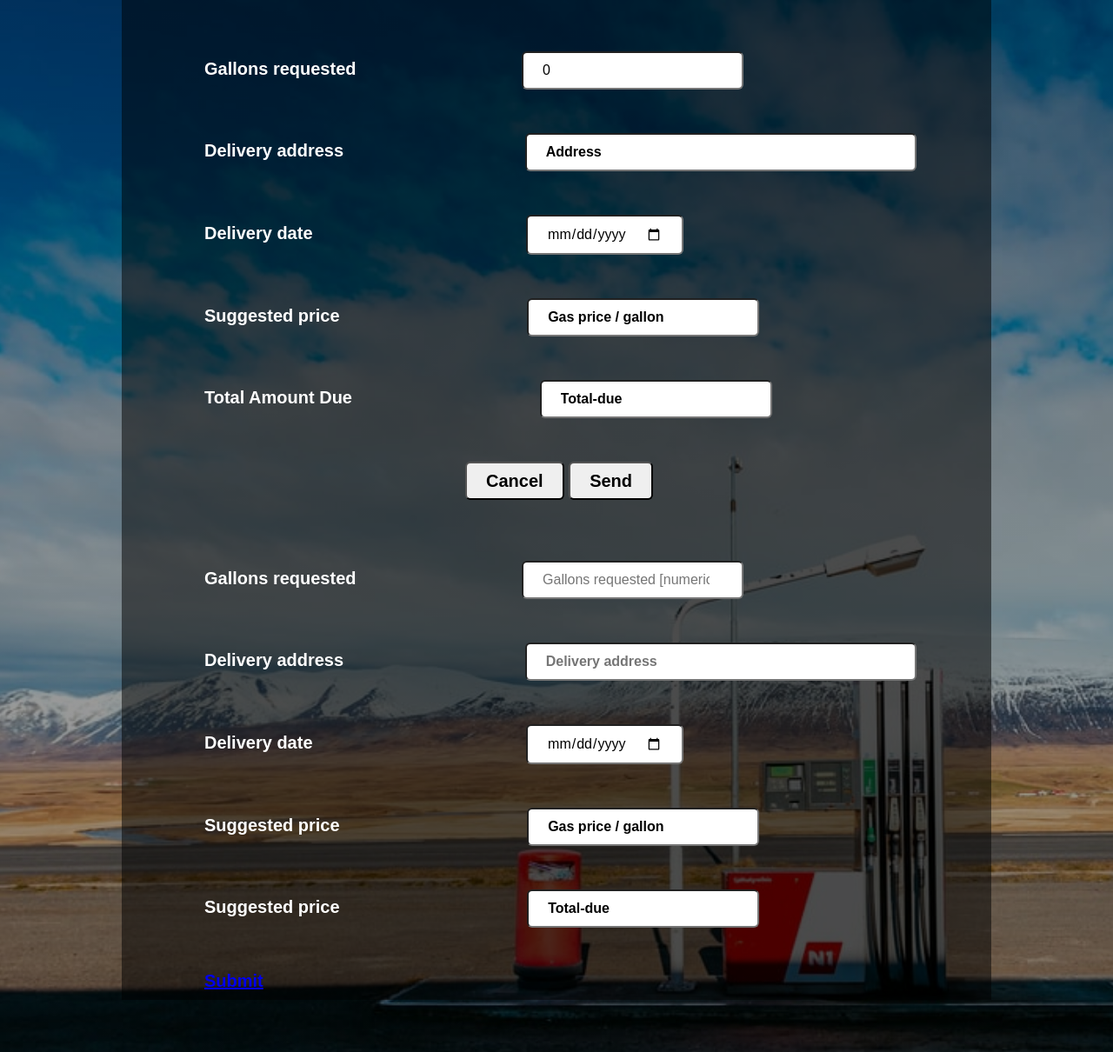
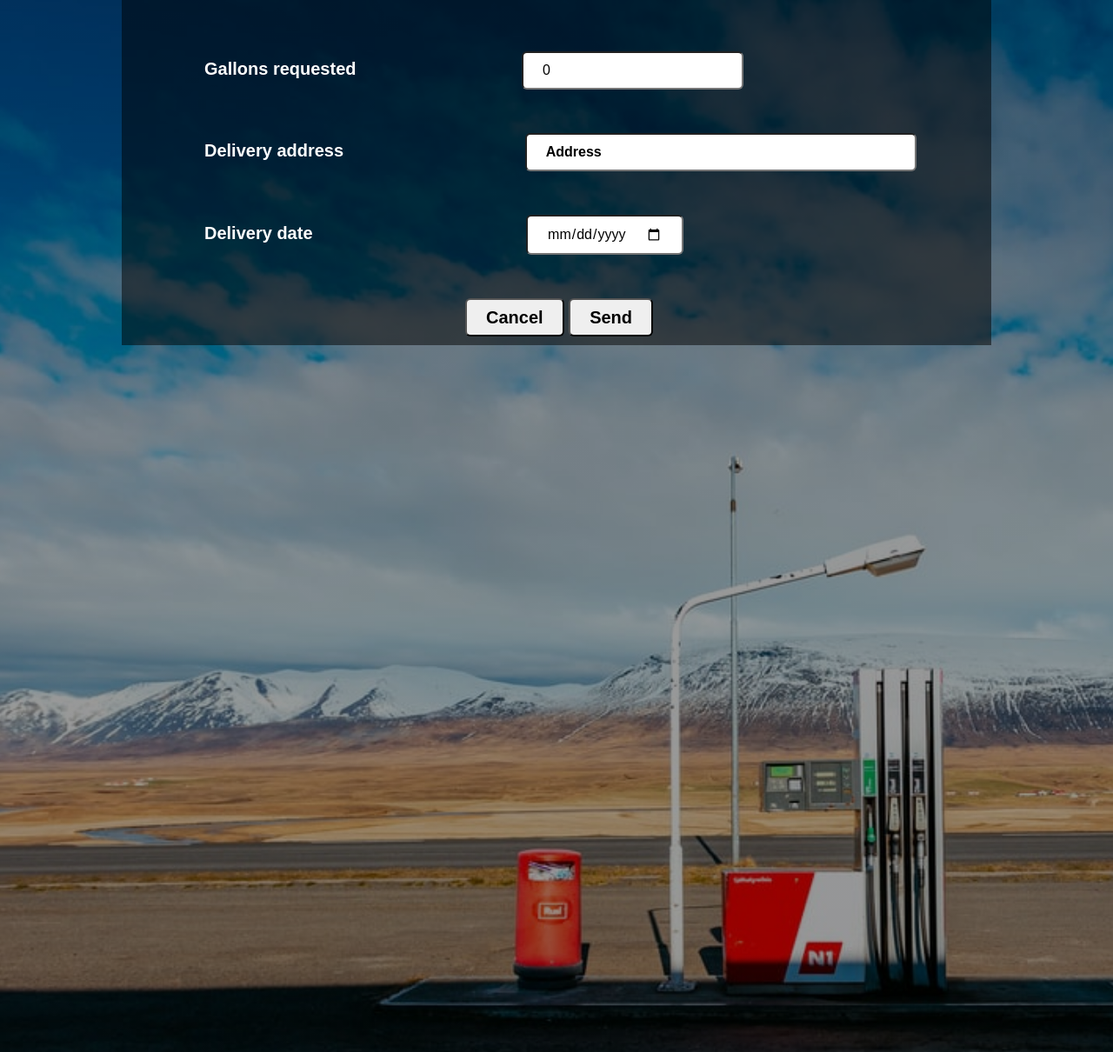
Before and after one commit to Daniel-Aguila/SoftwareDesign, a Django app: page /form/ in a window 1280 px wide. Shown: the part 79-1289 px from the top of the page at 87% size. Run offline with Django 3.2, Linux system fonts and the light colour scheme; some libraries are stand-ins or nearby versions.

Commit message:
Update form.html

```diff
--- a/hello/templates/form.html
+++ b/hello/templates/form.html
@@ -13,49 +13,6 @@
 
     <div class="background-pic">
         <div class="fuel-form-div">
-        <form id="form-user" action="#" method="post">{% csrf_token %}
-            <div class="form-box" data-errormsg="">
-            <h1 class="gallons-requested">
-                <label for="input-gallons-input">Gallons requested</label>
-                <input type="number" id="input-gallons-input" required placeholder="Gallons requested [numeric]"/>
-                </h1>
-            </div>
-
-            <div class="form-box" data-errormsg="">
-            <h1 class="deliver-address">
-                <label for="input-address-input">Delivery address</label>
-                <input type="text" id="input-address-input" value="Address" readonly placeholder="Delivery address"/>
-                </h1>
-            </div>
-
-            <div class="form-box" data-errormsg="">
-            <h1 class="delivery-date">
-                <label for="input-date-input"> Delivery date </label>
-                <input type="date" id="input-date-input" required placeholder="Delviery date"/>
-                </h1>
-            </div>
-
-            <div class="form-box" data-errormsg="">
-            <h1 class="price-per-gallon">
-                <label for="input-price-input"> Suggested price</label>
-                <input type="text" id="input-price-input" value="Gas price / gallon" readonly placeholder="Gas price / gallon"/>
-            </h1>
-            </div>
-
-            <div class="form-box" data-errormsg="">
-            <h1 class="total-due">
-                <label for="total-price-input"> Total Amount Due</label>
-                <input type="text" id="total-due-input" value="Total-due" readonly placeholder="Total due"/>
-            </h1>
-            </div>
-
-            <div class="form-box">
-            <h1 class="buttons">
-                <button id="button-cancel">Cancel</button>
-                <button id="button-send">Send</button>
-                </h1>
-            </div>
-        </form>
             <form id="form-user" action="#" method="post">{% csrf_token %}
                 <div class="form-box" data-errormsg="">
                     <h1 class="gallons-requested">
@@ -68,8 +25,7 @@
                 <div class="form-box" data-errormsg="">
                     <h1 class="deliver-address">
                         <label for="input-address-input">Delivery address</label>
-                        <input type="text" id="input-address-input"
-                             readonly
+                        <input type="text" id="input-address-input" value="Address" readonly
                             placeholder="Delivery address" />
                     </h1>
                 </div>
@@ -81,7 +37,7 @@
                     </h1>
                 </div>
 
-                <div class="form-box" data-errormsg="">
+                <!-- <div class="form-box" data-errormsg="">
                     <h1 class="price-per-gallon">
                         <label for="input-price-input"> Suggested price</label>
                         <input type="text" id="input-price-input" value="Gas price / gallon" readonly
@@ -91,20 +47,19 @@
 
                 <div class="form-box" data-errormsg="">
                     <h1 class="total-due">
-                        <label for="total-price-input"> Suggested price</label>
+                        <label for="total-price-input"> Total Amount Due</label>
                         <input type="text" id="total-due-input" value="Total-due" readonly placeholder="Total due" />
                     </h1>
-                </div>
+                </div> -->
 
                 <div class="form-box">
                     <h1 class="buttons">
-                        <!-- <button id="button-cancel">Cancel</button> -->
-                        <a href="{% url 'history' %}" id="form-submit">Submit</a>
-                        <!-- <button href="{% url 'history' %}" id="button-send">Send</button> -->
+                        <button id="button-cancel">Cancel</button>
+                        <button id="button-send">Send</button>
                     </h1>
                 </div>
-                <!-- <a href="{% url 'history' %}" id="button-send">Log In</a> -->
             </form>
+
         </div>
     </div>
     <script type="text/javascript" src="{% static 'form.js' %}"></script>
```
